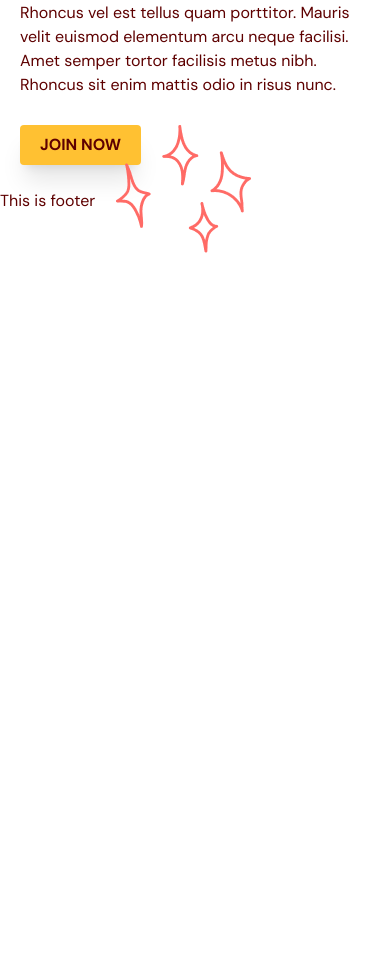
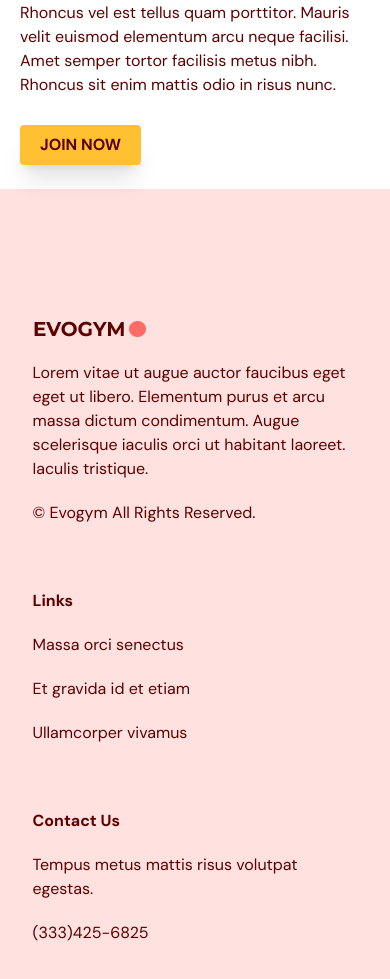
Before and after one commit to mahbubnoyon506/gym-app-typescript, a React (Create React App) app: page /benefits in a window 390 px wide. Shown: the part 2221-3200 px from the top of the page. Before the commit the page ends 2474 px from the top, so only its background shows below. Built offline with nearby package versions, Linux system fonts and the light colour scheme.

Commit message:
footer added

```diff
--- a/src/layout/Footer.tsx
+++ b/src/layout/Footer.tsx
@@ -1,10 +1,32 @@
 import React from 'react';
+import Logo from "../assets/Logo.png";
 
 const Footer = () => {
     return (
-        <div>
-            This is footer
+        <footer className="bg-primary-100 py-16">
+        <div className="justify-content mx-auto w-5/6 gap-16 md:flex">
+          <div className="mt-16 basis-1/2 md:mt-0">
+            <img alt="logo" src={Logo} />
+            <p className="my-5">
+              Lorem vitae ut augue auctor faucibus eget eget ut libero. Elementum
+              purus et arcu massa dictum condimentum. Augue scelerisque iaculis
+              orci ut habitant laoreet. Iaculis tristique.
+            </p>
+            <p>© Evogym All Rights Reserved.</p>
+          </div>
+          <div className="mt-16 basis-1/4 md:mt-0">
+            <h4 className="font-bold">Links</h4>
+            <p className="my-5">Massa orci senectus</p>
+            <p className="my-5">Et gravida id et etiam</p>
+            <p>Ullamcorper vivamus</p>
+          </div>
+          <div className="mt-16 basis-1/4 md:mt-0">
+            <h4 className="font-bold">Contact Us</h4>
+            <p className="my-5">Tempus metus mattis risus volutpat egestas.</p>
+            <p>(333)425-6825</p>
+          </div>
         </div>
+      </footer>
     );
 };
 
--- a/src/pages/Benefits/index.tsx
+++ b/src/pages/Benefits/index.tsx
@@ -47,7 +47,7 @@ const Benefits = () => {
                         <img src={benefitGraphic} alt="" />
                     </div>
                     <div className='relative px-5 md:pr-10 lg:pr-20'>
-                        <div className='absolute -top-20 -left-16'>
+                        <div className=' invisible md:visible absolute -top-20 -left-16'>
                             <img src={wave} alt="" />
                         </div>
                         <h3 className='text-lg md:text-xl lg:text-3xl font-extrabold text-left'>MILLIONS OF HAPPY MEMBERS GETTING <span className='text-primary-500'>FIT</span> </h3>
@@ -69,7 +69,7 @@ const Benefits = () => {
                             <div className=''>
                                 <GlobalBtn>Join Now</GlobalBtn>
                             </div>
-                            <div className='absolute left-24 top-0'>
+                            <div className='invisible md:visible absolute left-24 top-0'>
                                 <img src={sparkle} alt="" />
                             </div>
                         </div>
--- a/src/pages/Classes/Carousel.tsx
+++ b/src/pages/Classes/Carousel.tsx
@@ -66,7 +66,7 @@ const Carousel = () => {
                 {
                     classes.map((item, index) =>
                         <SwiperSlide className="group cursor-pointer pt-5">
-                            <div className="w-full h-72" style={{ background: `url(${item.image})`, backgroundPosition: 'center', backgroundSize: '100%', backgroundRepeat: 'no-repeat' }}>
+                            <div className="w-full h-56 md:h-72" style={{ background: `url(${item.image})`, backgroundPosition: 'center', backgroundSize: '100%', backgroundRepeat: 'no-repeat' }}>
                                 <div className="bg-primary-500 opacity-70 md:bg-primary-500 md:opacity-70 md:invisible px-3 md:px-5 group-hover:transition-all group-hover:ease-in-out group-hover:duration-500 group-hover:bg-primary-500 group-hover:opacity-70 group-hover:visible text-[#fff] flex justify-center items-center h-full">
                                     <div>
                                         <h4 className="text-center">{item.name}</h4>
--- a/src/pages/Home/HomeMain.tsx
+++ b/src/pages/Home/HomeMain.tsx
@@ -10,7 +10,7 @@ import { Link } from 'react-router-dom';
 
 const HomeMain = () => {
     return (
-        <section id="home" className="gap-16 bg-gray-20 py-10 md:h-full md:pb-0">
+        <section id="home" className="gap-16 bg-gray-20 pt-10 md:py-10 md:h-full md:pb-0">
             <div className='grid md:grid-cols-2 gap-10 items-center'>
                 <div className='px-5 md:pl-10 lg:pl-20'>
                     <div className="relative">
@@ -31,9 +31,9 @@ const HomeMain = () => {
                     <img src={homePageGraphic} alt="" />
                 </div>
             </div>
-            <div className='flex justify-start items-center bg-primary-100 py-5 md:py-8 lg:py-12 pl-5 md:pl-10 lg:pl-20'>
+            <div className=' invisible md:visible flex justify-start items-center bg-primary-100 py-5 md:py-8 lg:py-12 pl-5 md:pl-10 lg:pl-20'>
                <img className='' src={redbull} alt="" />
-               <img className='mx-20 ' src={fortune} alt="" />
+               <img className=' md:mx-16 lg:mx-20 ' src={fortune} alt="" />
                <img className='' src={forbes} alt="" />
             </div>
         </section>
```
